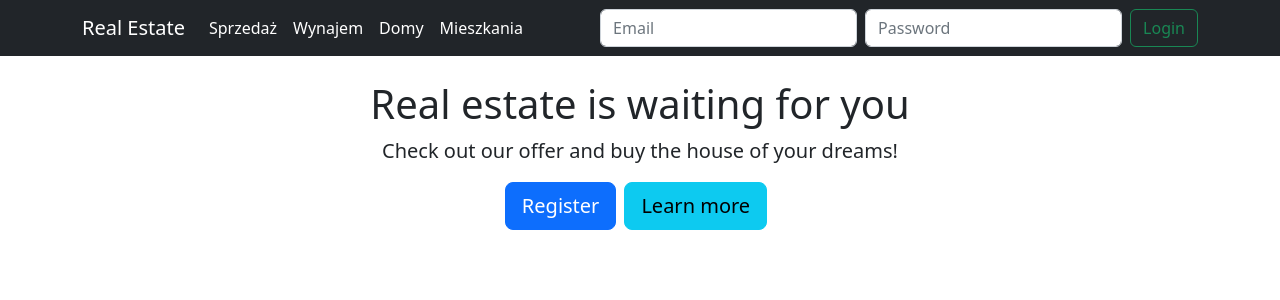
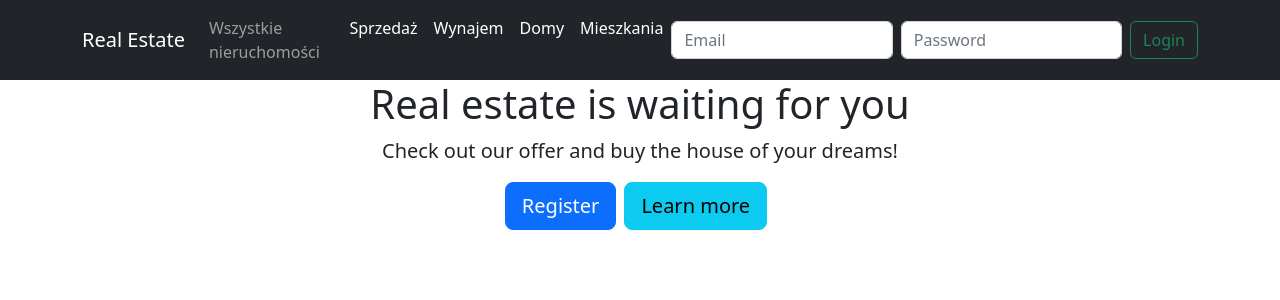
Before and after one commit to art772/RealEstate.Angular, an Angular app: page / in a window 1280 px wide. Shown: the top 300 px of the page. Built offline with nearby package versions, Linux system fonts and the light colour scheme; no server answers.

Commit message:
Added new components and routing

```diff
--- a/src/app/app-routing.module.ts
+++ b/src/app/app-routing.module.ts
@@ -1,7 +1,15 @@
 import { NgModule } from '@angular/core';
 import { RouterModule, Routes } from '@angular/router';
+import { HomeComponent } from './home/home.component';
+import { EstateListComponent } from './estates/estate-list/estate-list.component';
+import { EstateDetailComponent } from './estates/estate-detail/estate-detail.component';
 
-const routes: Routes = [];
+const routes: Routes = [
+  {path: '', component: HomeComponent},
+  {path: 'estates', component: EstateListComponent},
+  {path: 'estates/:id', component: EstateDetailComponent},
+  {path: '**', component: HomeComponent, },
+];
 
 @NgModule({
   imports: [RouterModule.forRoot(routes)],
--- a/src/app/app.component.html
+++ b/src/app/app.component.html
@@ -1,5 +1,5 @@
 <app-nav></app-nav>
 
 <div class="container" style="margin-top: 80px;">
-  <app-home></app-home>
+  <router-outlet></router-outlet>
 </div>
--- a/src/app/app.module.ts
+++ b/src/app/app.module.ts
@@ -10,13 +10,17 @@ import { FormsModule } from '@angular/forms';
 import { BsDropdownModule } from 'ngx-bootstrap/dropdown';
 import { HomeComponent } from './home/home.component';
 import { RegisterComponent } from './register/register.component';
+import { EstateListComponent } from './estates/estate-list/estate-list.component';
+import { EstateDetailComponent } from './estates/estate-detail/estate-detail.component';
 
 @NgModule({
   declarations: [
     AppComponent,
     NavComponent,
     HomeComponent,
-    RegisterComponent
+    RegisterComponent,
+    EstateListComponent,
+    EstateDetailComponent
   ],
   imports: [
     BrowserModule,
--- /dev/null
+++ b/src/app/estates/estate-detail/estate-detail.component.html
@@ -0,0 +1 @@
+<p>estate-detail works!</p>
--- /dev/null
+++ b/src/app/estates/estate-list/estate-list.component.html
@@ -0,0 +1 @@
+<p>estate-list works!</p>
--- a/src/app/nav/nav.component.html
+++ b/src/app/nav/nav.component.html
@@ -7,16 +7,19 @@
     <div class="collapse navbar-collapse" id="navbarCollapse">
       <ul class="navbar-nav me-auto mb-2 mb-md-0">
         <li class="nav-item">
-          <a class="nav-link active" aria-current="page" href="#">Sprzedaż</a>
+          <a class="nav-link" routerLink="/estates" routerLinkActive="active">Wszystkie nieruchomości</a>
         </li>
         <li class="nav-item">
-          <a class="nav-link active" aria-current="page" href="#">Wynajem</a>
+          <a class="nav-link" routerLink="" routerLinkActive="active">Sprzedaż</a>
         </li>
         <li class="nav-item">
-          <a class="nav-link active" aria-current="page" href="#">Domy</a>
+          <a class="nav-link" routerLink="" routerLinkActive="active">Wynajem</a>
         </li>
         <li class="nav-item">
-          <a class="nav-link active" aria-current="page" href="#">Mieszkania</a>
+          <a class="nav-link" routerLink="" routerLinkActive="active">Domy</a>
+        </li>
+        <li class="nav-item">
+          <a class="nav-link" routerLink="" routerLinkActive="active">Mieszkania</a>
         </li>
       </ul>
 
--- a/src/app/nav/nav.component.ts
+++ b/src/app/nav/nav.component.ts
@@ -1,7 +1,6 @@
 import { Component, OnInit } from '@angular/core';
 import { AccountService } from '../services/account.service';
-import { User } from '../models/user';
-import { Observable, of } from 'rxjs';
+import { Router } from '@angular/router';
 
 @Component({
   selector: 'app-nav',
@@ -11,28 +10,21 @@ import { Observable, of } from 'rxjs';
 export class NavComponent implements OnInit {
   model: any = {}
 
-  constructor(public accountService: AccountService) { }
+  constructor(public accountService: AccountService, private router: Router) { }
 
   ngOnInit(): void {
   }
 
-  getCurrentUser() {
-    this.accountService.currentUser$.subscribe({
-      error: error => console.log(error)
-    })
-  }
-
   login() {
     this.accountService.login(this.model).subscribe({
-      next: response => {
-        console.log(response);
-      },
+      next: () => this.router.navigateByUrl('/estates'),
       error: error => console.log(error)
     })
   }
 
   logout() {
     this.accountService.logout();
+    this.router.navigateByUrl('/')
   }
 
 }
```
Also changed, not shown: src/app/estates/estate-detail/estate-detail.component.ts (added, +10 -0 lines), src/app/estates/estate-list/estate-list.component.ts (added, +10 -0 lines), src/app/estates/estate-detail/estate-detail.component.css (added), src/app/estates/estate-list/estate-list.component.css (added).
